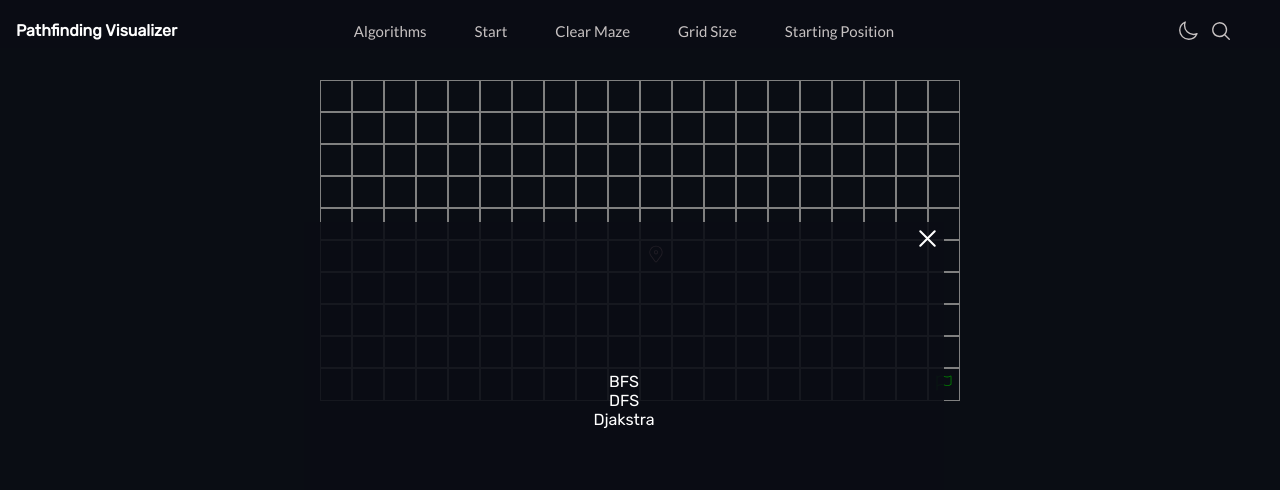
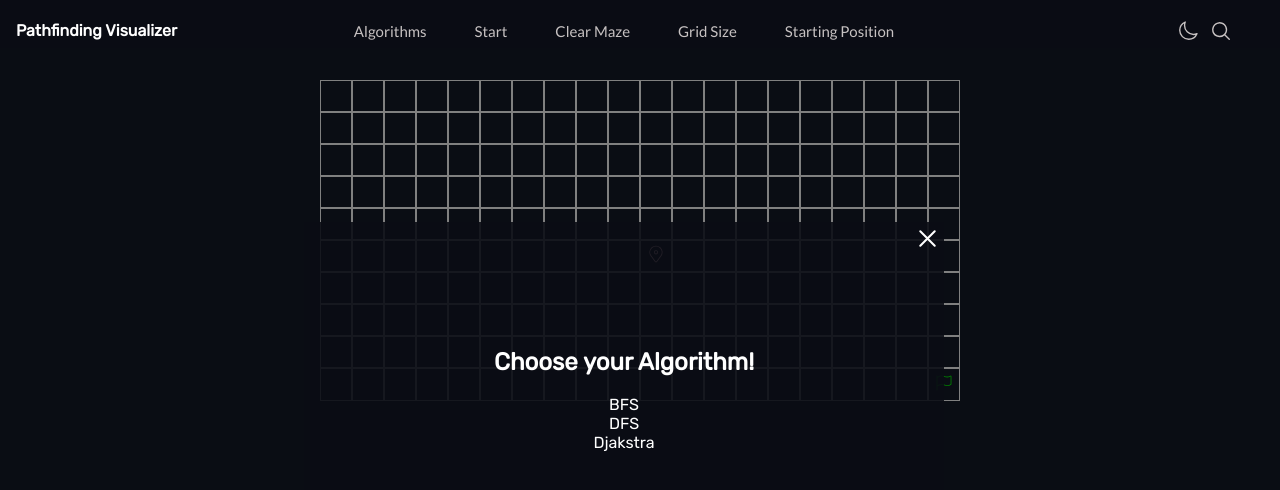
Before and after one commit to jacksonfernando/pathfinding-visualizer, a Next.js app: page / in a window 1280 px wide. Both pictures are taken after a click on the element "Algorithms". Shown: the top 490 px of the page. Built offline with nearby package versions, Linux system fonts and the light colour scheme.

Commit message:
add choose your algorithm text

```diff
--- a/src/components/modal/AlgorithmsModal.js
+++ b/src/components/modal/AlgorithmsModal.js
@@ -8,6 +8,8 @@ const Algorithmsmodal = ({ open, setIsModalOpen }) => {
   const AlgorithmContent = () => {
     return (
       <div>
+        <h2>Choose your Algorithm!</h2>
+        <br />
         <p onClick={() => {
           setAlgo(BFS_ALGORITHM)
           setIsModalOpen(false)
```
